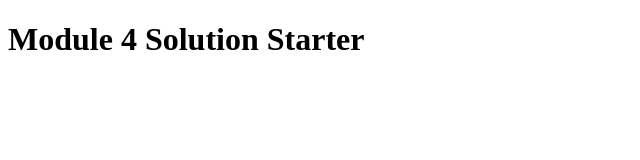
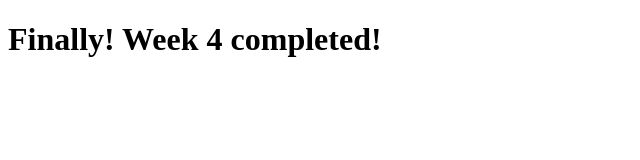
Before and after one commit to AbrarTunio/coursera-test3, a plain HTML site: page index.html in a window 1280 px wide. Shown: the whole page, without its empty margins (0-640 px from the left). Drawn offline with Linux system fonts and the light colour scheme.

Commit message:
edit index.html

```diff
--- a/index.html
+++ b/index.html
@@ -2,12 +2,12 @@
 <html>
 <head>
   <meta charset="utf-8">
-  <title>Module 4 Solution Starter</title>
+  <title>Module4</title>
   <script src="SpeakHello.js"></script>
   <script src="SpeakGoodBye.js"></script>
   <script src="script.js"></script>
 </head>
 <body>
-  <h1>Module 4 Solution Starter</h1>
+  <h1>Finally! Week 4 completed!</h1>
 </body>
 </html>
```
